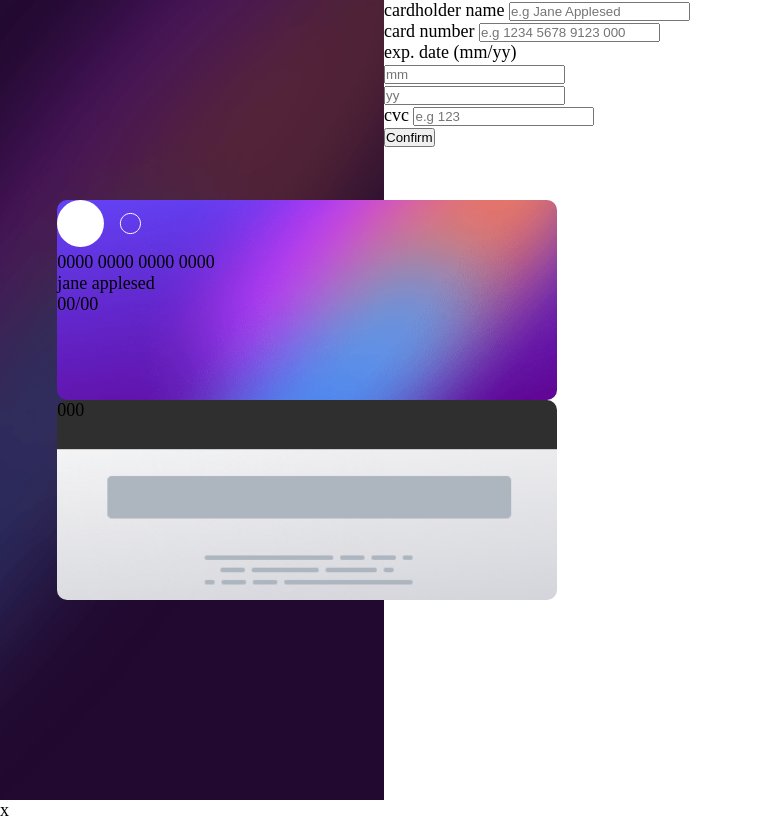
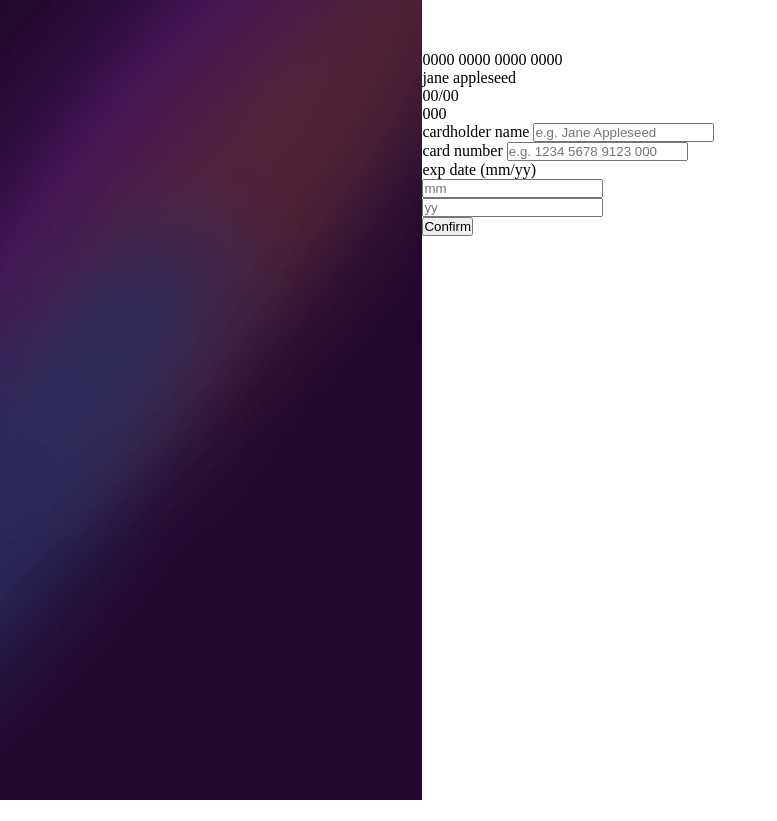
Before and after one commit to TheValll/konexio_cours, a PHP site: page /FrontEnd-Mentor/cardDesignGenerator/index.html in a window 1280 px wide. Shown: the whole page, without its empty margins (0-777 px from the left). After the commit the page ends 800 px from the top, so only its background shows below. Run offline with PHP 8.4, Linux system fonts and the light colour scheme.

Commit message:
card generator init

```diff
--- /dev/null
+++ b/FrontEnd-Mentor/cardDesignGenerator/assets/styles/_leftPage.scss
@@ -0,0 +1,4 @@
+.left-page {
+  background: url(../img/bg-main-desktop.png) center/cover;
+  min-height: 100vh;
+}
--- a/FrontEnd-Mentor/cardDesignGenerator/assets/styles/components/_backCard.scss
+++ /dev/null
@@ -1,6 +0,0 @@
-.card--back {
-  background: url(../img/bg-card-back.png) center/cover;
-  height: 200px;
-  width: 500px;
-  border-radius: 10px;
-}
--- a/FrontEnd-Mentor/cardDesignGenerator/assets/styles/components/_frontCard.scss
+++ /dev/null
@@ -1,6 +0,0 @@
-.card--front {
-  background: url(../img/bg-card-front.png) center/cover no-repeat;
-  height: 200px;
-  width: 500px;
-  border-radius: 10px;
-}
--- a/FrontEnd-Mentor/cardDesignGenerator/assets/styles/layouts/_leftPage.scss
+++ /dev/null
@@ -1,11 +0,0 @@
-.left--page {
-  background: url(../img/bg-main-desktop.png) center/cover;
-  position: relative;
-  min-height: 100vh;
-  .left--page--container {
-    position: absolute;
-    transform: translate(-50%, -50%);
-    top: 50%;
-    left: 80%;
-  }
-}
--- a/FrontEnd-Mentor/cardDesignGenerator/assets/styles/style.css
+++ b/FrontEnd-Mentor/cardDesignGenerator/assets/styles/style.css
@@ -1,27 +1,6 @@
-.left--page {
+.left-page {
   background: url(../img/bg-main-desktop.png) center/cover;
-  position: relative;
   min-height: 100vh;
-}
-.left--page .left--page--container {
-  position: absolute;
-  transform: translate(-50%, -50%);
-  top: 50%;
-  left: 80%;
-}
-
-.card--front {
-  background: url(../img/bg-card-front.png) center/cover no-repeat;
-  height: 200px;
-  width: 500px;
-  border-radius: 10px;
-}
-
-.card--back {
-  background: url(../img/bg-card-back.png) center/cover;
-  height: 200px;
-  width: 500px;
-  border-radius: 10px;
 }
 
 * {
@@ -31,8 +10,6 @@
 }
 
 body {
-  font-size: 18px;
   display: grid;
-  grid-template-columns: 30% 70%;
-  min-height: 100vh;
+  grid-template-columns: 33% 66%;
 }/*# sourceMappingURL=style.css.map */
--- a/FrontEnd-Mentor/cardDesignGenerator/assets/styles/style.scss
+++ b/FrontEnd-Mentor/cardDesignGenerator/assets/styles/style.scss
@@ -1,17 +1,12 @@
-@import "./_settings.scss";
-@import "./layouts/_leftPage.scss";
-@import "./components/frontCard";
-@import "./components/backCard";
+@import "./settings";
+@import "./leftPage";
 
 * {
   margin: 0;
   padding: 0;
   box-sizing: border-box;
 }
-
 body {
-  font-size: 18px;
   display: grid;
-  grid-template-columns: 30% 70%;
-  min-height: 100vh;
+  grid-template-columns: 33% 66%;
 }
--- a/FrontEnd-Mentor/cardDesignGenerator/index.html
+++ b/FrontEnd-Mentor/cardDesignGenerator/index.html
@@ -4,105 +4,80 @@
     <meta charset="UTF-8" />
     <meta name="viewport" content="width=device-width, initial-scale=1.0" />
     <link rel="stylesheet" href="./assets/styles/style.css" />
-    <title>Carte bancaire interractive</title>
+    <title>Number Card Design Generator</title>
   </head>
   <body>
-    <section class="left--page">
-      <div class="left--page--container">
-        <div class="card--front">
-          <div class="card--front--container">
-            <div class="card--front--logo">
+    <section class="left-page"></section>
+    <section class="right-page">
+      <div class="cards">
+        <div class="front-card">
           <svg
+            id="front-logo"
             width="84"
             height="47"
             fill="none"
             xmlns="http://www.w3.org/2000/svg"
           >
-                <ellipse
-                  cx="23.478"
-                  cy="23.5"
-                  rx="23.478"
-                  ry="23.5"
-                  fill="#fff"
-                />
+            <ellipse cx="23.478" cy="23.5" rx="23.478" ry="23.5" fill="#fff" />
             <path
               d="M83.5 23.5c0 5.565-4.507 10.075-10.065 10.075-5.559 0-10.065-4.51-10.065-10.075 0-5.565 4.506-10.075 10.065-10.075 5.558 0 10.065 4.51 10.065 10.075Z"
               stroke="#fff"
             />
           </svg>
-            </div>
-            <div class="card--front--infos">
+          <div class="front-card-infos">
             <p id="card-number">0000 0000 0000 0000</p>
-              <div class="card--front--info--flex">
-                <p id="name">jane applesed</p>
+            <div class="flex-container">
+              <p id="name">jane appleseed</p>
               <p id="date">00/00</p>
             </div>
           </div>
         </div>
-        </div>
-        <div class="card--back">
-          <p id="cvv">000</p>
+        <div class="back-card">
+          <p id="cvc">000</p>
         </div>
       </div>
-    </section>
-    <section class="right--page">
       <form action="">
-        <div class="name--container">
+        <div class="name-container">
           <label for="surname">cardholder name</label>
           <input
             type="text"
             id="surname"
+            placeholder="e.g. Jane Appleseed"
             autocomplete="off"
-            placeholder="e.g Jane Applesed"
           />
           <span></span>
         </div>
-        <div class="name--container">
-          <label for="cardNumber">card number</label>
+        <div class="number-container">
+          <label for="number">card number</label>
           <input
             type="text"
-            id="cardNumber"
+            id="number"
+            placeholder="e.g. 1234 5678 9123 000"
             autocomplete="off"
-            placeholder="e.g 1234 5678 9123 000"
           />
           <span></span>
         </div>
-        <div class="form--grid">
-          <div class="form--flex--date">
-            <label for="mounth">exp. date (mm/yy)</label>
-            <div class="mounth">
+        <div class="form-flex">
+          <label for="expDate">exp date (mm/yy)</label>
+          <div class="mounth-container">
             <input
               type="text"
-                id="mounth"
+              id="expDate"
+              placeholder="mm"
               autocomplete="off"
-                placeholder="mm"
             />
-            </div>
-            <div class="years">
+            <div class="years-container">
               <input
                 type="text"
-                id="years"
+                id="expDate"
+                placeholder="yy"
                 autocomplete="off"
-                placeholder="yy"
-              />
-            </div>
-            <span></span>
-          </div>
-          <div class="cvc">
-            <label for="cvc">cvc</label>
-            <input
-              type="text"
-              id="cvc"
-              autocomplete="off"
-              placeholder="e.g 123"
               />
             <span></span>
           </div>
         </div>
-        <input type="submit" value="Confirm" />
+        <input type="submit" value="Confirm">
       </form>
     </section>
-    <script src="./assets/javascript/script.js"></script>
   </body>
 </html>
-x
```
Also changed, not shown: 1 other file. Lines whose indentation alone changed are shown as unchanged.
